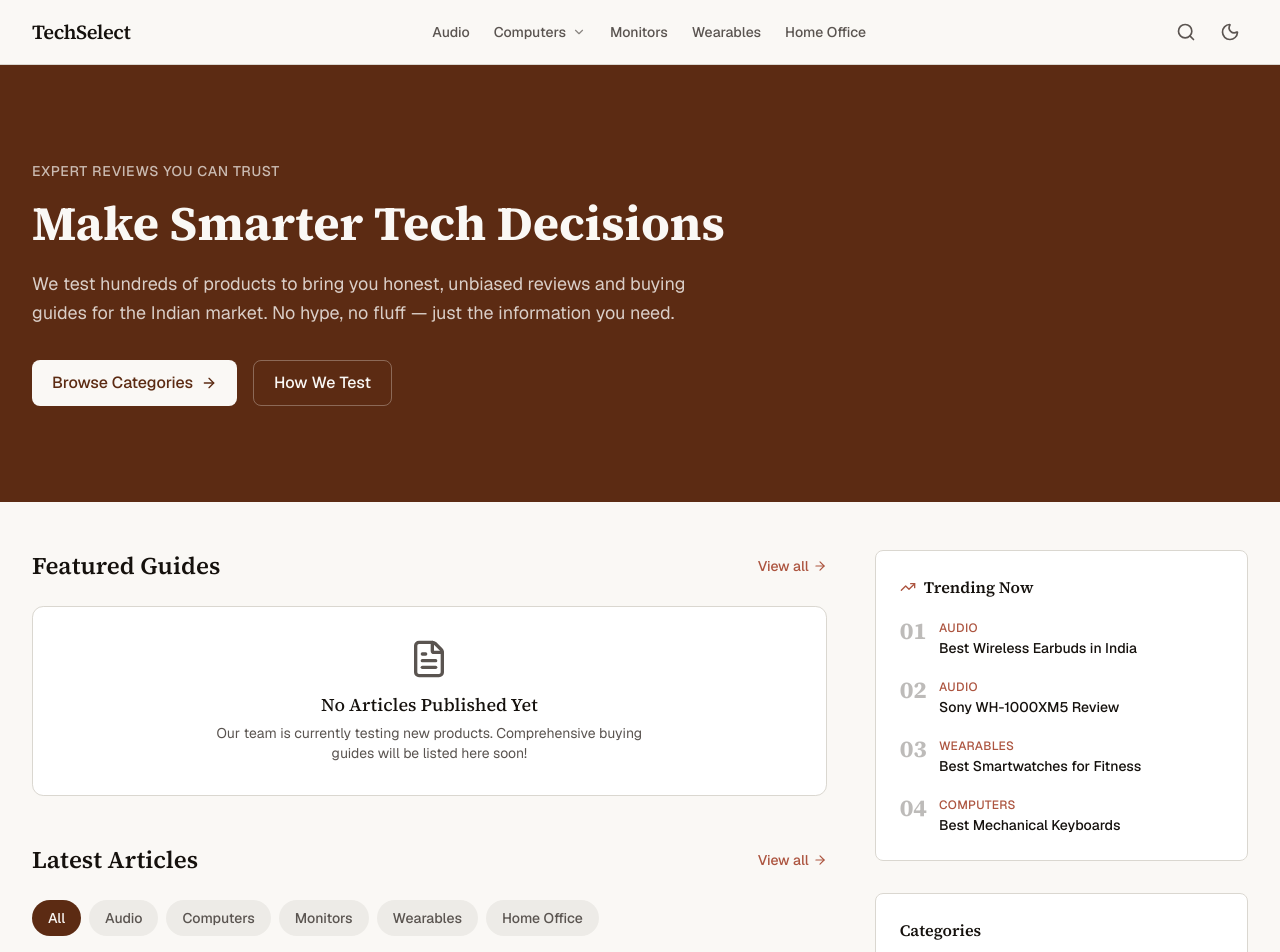
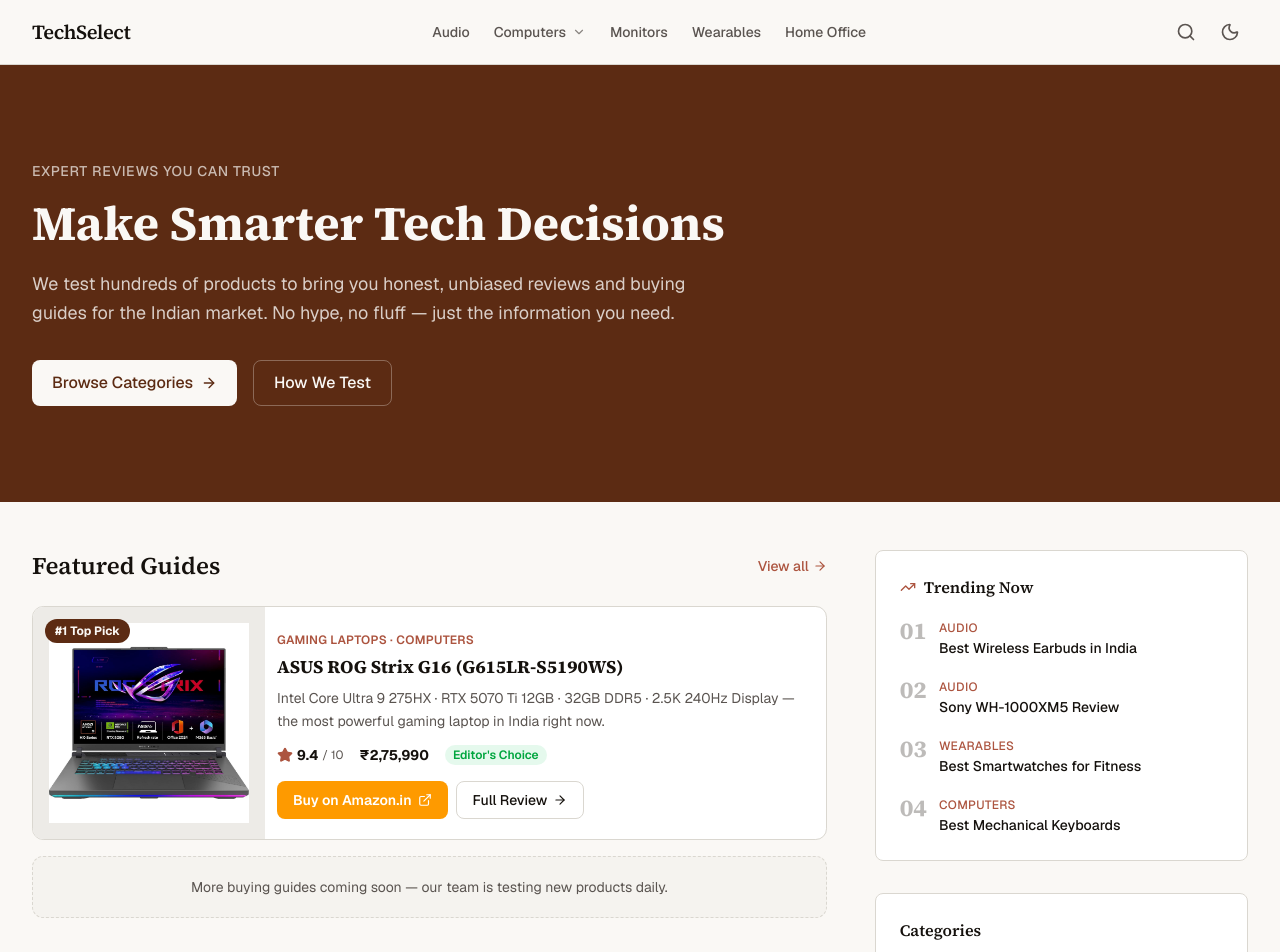
Before and after one commit to Lost-Alien/affiliate-website-updates, a Next.js app: page / in a window 1280 px wide. Shown: the top 952 px of the page. Built offline with nearby package versions, Linux system fonts and the light colour scheme.

Commit message:
Add ASUS ROG Strix G16 as #1 top featured listing in Featured Guides on homepage

```diff
--- a/components/home/featured-articles.tsx
+++ b/components/home/featured-articles.tsx
@@ -1,5 +1,9 @@
 import Link from 'next/link'
-import { ArrowRight, FileText } from 'lucide-react'
+import Image from 'next/image'
+import { ArrowRight, Star, ExternalLink } from 'lucide-react'
+
+const ASUS_ROG_URL =
+  'https://www.amazon.in/ASUS-Gaming-Windows-Eclipse-G615LR-S5190WS/dp/B0F5BH7D1L?crid=38OIH0C33VG9Q&dib=eyJ2IjoiMSJ9.fhNj6crAx9P1CUwwwNxBXRO9aij3P0zV4POeWD-dPm4zDHbPozhGiOUZEi1AWOcP1rj8vIvChgB3FE8RkYVOo4CXa9DOyx159AQaT24WvahnxhrOQcthkfy_A3g9c9jQhtX05-7wmeUFC_HW7Xz0Nw8s23ZFzDrC7ZyaJKnFRig3A7v-WvkKPkfqI2pNV6MboPZxveHexz47N3kfvpuQyn2j8-UUrpwAqM9uyGZF0a8.Pn-RDc8LLBwgRuXSwlLhQARnE0K4TOEHMCQrWl3YyZc&dib_tag=se&keywords=rog%2Bstrix%2Bg16&qid=1784631896&sprefix=rog%2B%2Caps%2C295&sr=8-7&th=1&linkCode=ll2&tag=techstor0caaf-21&linkId=aadd764dc4c6da405d29919bcab54154&ref_=as_li_ss_tl'
 
 export function FeaturedArticles() {
   return (
@@ -7,7 +11,7 @@ export function FeaturedArticles() {
       <div className="flex items-center justify-between mb-6">
         <h2 className="font-serif text-2xl font-semibold text-foreground">Featured Guides</h2>
         <Link
-          href="/category/audio"
+          href="/category/computers/laptops"
           className="text-sm font-medium text-accent hover:text-accent/80 transition-colors inline-flex items-center gap-1"
         >
           View all
@@ -15,11 +19,81 @@ export function FeaturedArticles() {
         </Link>
       </div>
 
-      <div className="bg-card border border-border rounded-xl p-8 text-center">
-        <FileText className="h-10 w-10 text-muted-foreground mx-auto mb-3" />
-        <h3 className="font-serif text-lg font-medium text-foreground mb-1">No Articles Published Yet</h3>
-        <p className="text-sm text-muted-foreground max-w-md mx-auto">
-          Our team is currently testing new products. Comprehensive buying guides will be listed here soon!
+      {/* Top Featured Product */}
+      <div className="bg-card border border-border rounded-xl overflow-hidden mb-4 group hover:border-accent/50 transition-all hover:shadow-md">
+        <div className="flex flex-col sm:flex-row">
+          {/* Image */}
+          <Link href="/products/asus-rog-strix-g16" className="sm:w-56 flex-shrink-0 block">
+            <div className="relative aspect-square sm:h-full bg-muted overflow-hidden">
+              <span className="absolute top-3 left-3 z-10 px-2.5 py-1 text-xs font-bold bg-primary text-primary-foreground rounded-full">
+                #1 Top Pick
+              </span>
+              <Image
+                src="/products/asus-rog-strix-g16.jpg"
+                alt="ASUS ROG Strix G16"
+                fill
+                className="object-contain p-4 group-hover:scale-105 transition-transform duration-300"
+                sizes="(max-width: 640px) 100vw, 224px"
+              />
+            </div>
+          </Link>
+
+          {/* Content */}
+          <div className="flex-1 p-5 flex flex-col justify-between">
+            <div>
+              <span className="text-xs font-semibold text-accent uppercase tracking-wide">
+                Gaming Laptops · Computers
+              </span>
+              <Link href="/products/asus-rog-strix-g16">
+                <h3 className="mt-1 font-serif text-lg font-bold text-foreground group-hover:text-accent transition-colors leading-snug">
+                  ASUS ROG Strix G16 (G615LR-S5190WS)
+                </h3>
+              </Link>
+              <p className="mt-2 text-sm text-muted-foreground leading-relaxed line-clamp-2">
+                Intel Core Ultra 9 275HX · RTX 5070 Ti 12GB · 32GB DDR5 · 2.5K 240Hz Display — the most powerful gaming laptop in India right now.
+              </p>
+
+              {/* Rating + Price */}
+              <div className="mt-3 flex items-center gap-4 flex-wrap">
+                <div className="flex items-center gap-1">
+                  <Star className="h-4 w-4 fill-accent text-accent" />
+                  <span className="text-sm font-bold text-foreground">9.4</span>
+                  <span className="text-xs text-muted-foreground">/ 10</span>
+                </div>
+                <span className="text-sm font-bold text-foreground">₹2,75,990</span>
+                <span className="text-xs bg-green-500/10 text-green-600 dark:text-green-400 font-semibold px-2 py-0.5 rounded-full">
+                  Editor&apos;s Choice
+                </span>
+              </div>
+            </div>
+
+            {/* CTAs */}
+            <div className="mt-4 flex flex-wrap gap-2">
+              <a
+                href={ASUS_ROG_URL}
+                target="_blank"
+                rel="noopener noreferrer sponsored"
+                className="inline-flex items-center gap-1.5 px-4 py-2 bg-amber-500 hover:bg-amber-600 text-white text-sm font-semibold rounded-lg transition-colors"
+              >
+                Buy on Amazon.in
+                <ExternalLink className="h-3.5 w-3.5" />
+              </a>
+              <Link
+                href="/products/asus-rog-strix-g16"
+                className="inline-flex items-center gap-1.5 px-4 py-2 border border-border text-foreground text-sm font-medium rounded-lg hover:bg-muted transition-colors"
+              >
+                Full Review
+                <ArrowRight className="h-3.5 w-3.5" />
+              </Link>
+            </div>
+          </div>
+        </div>
+      </div>
+
+      {/* More guides coming soon */}
+      <div className="bg-muted/40 border border-dashed border-border rounded-xl p-5 text-center">
+        <p className="text-sm text-muted-foreground">
+          More buying guides coming soon — our team is testing new products daily.
         </p>
       </div>
     </section>
```
Also changed, not shown: 438 other files (tests, documents, lock files or other folders).
